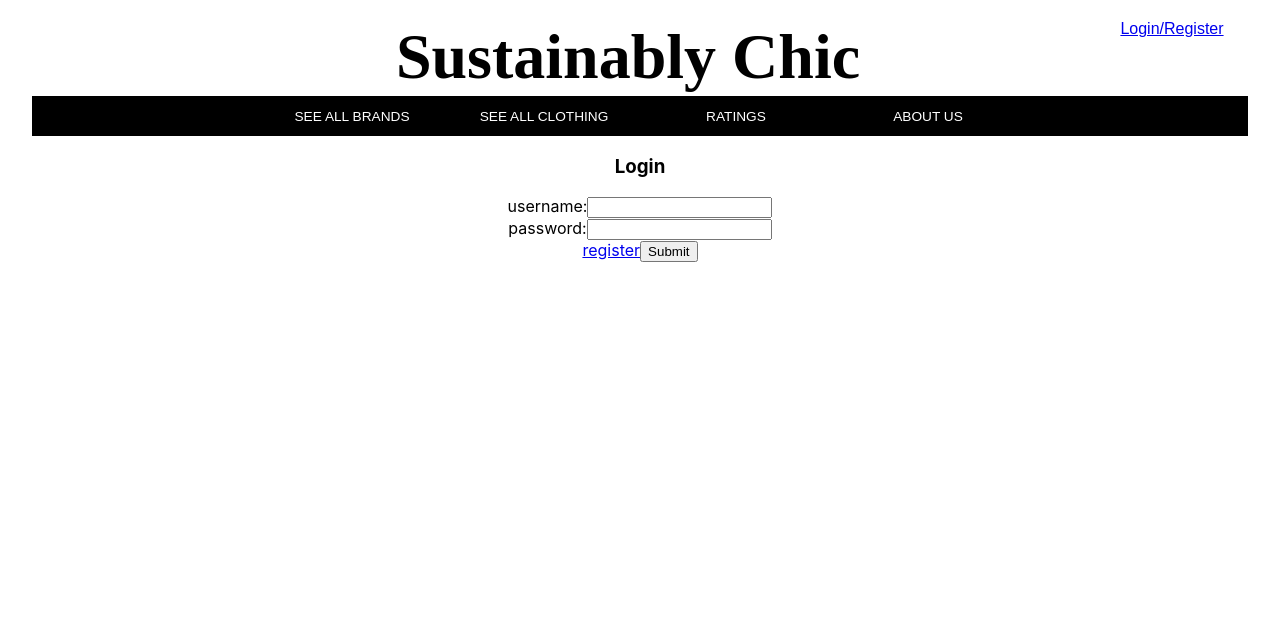
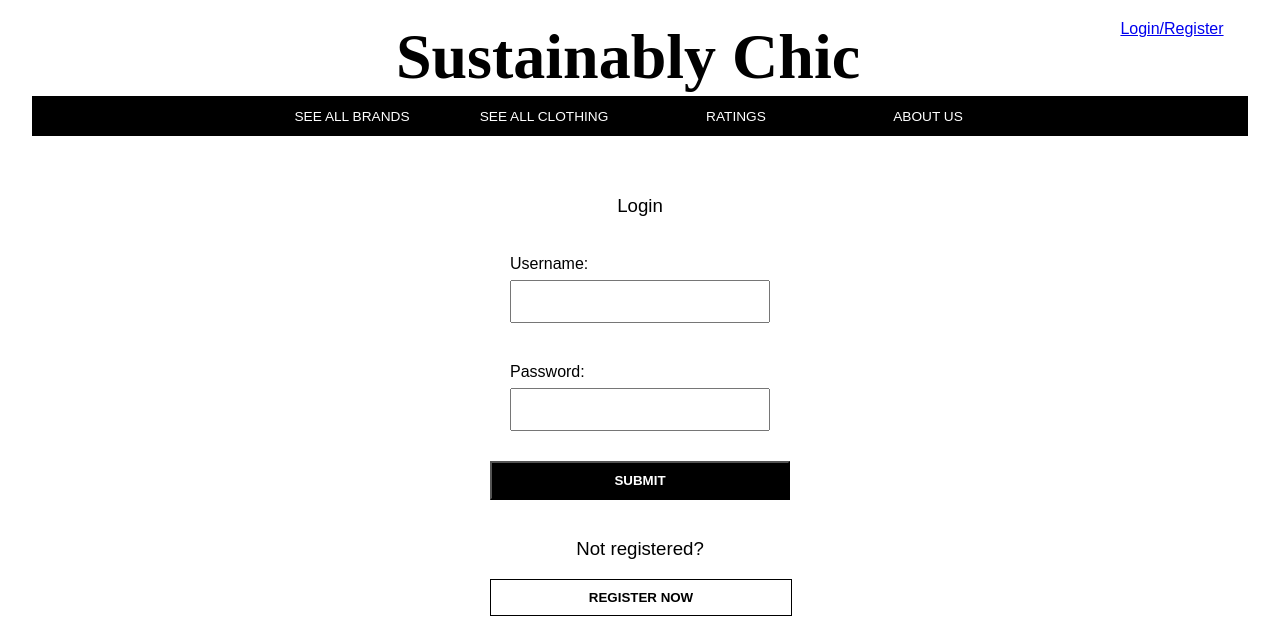
Before and after one commit to JordisGithub/sustainable-fashion-hub, a React (Create React App) app in the folder client/: page /login in a window 1280 px wide. Shown: the top 640 px of the page. Built offline with nearby package versions, Linux system fonts and the light colour scheme; no server answers; the HTML template or start-up script is replaced by a standard one.

Commit message:
styled login page

```diff
--- a/client/src/components/Login.jsx
+++ /dev/null
@@ -1,52 +0,0 @@
-import React, { Component } from "react";
-import { Link } from "react-router-dom";
-
-export default class Login extends Component {
-  state = {
-    username: "",
-    password: "",
-  };
-
-  handleChange = (e) => {
-    const { name, value } = e.target;
-    this.setState({
-      [name]: value,
-    });
-  };
-
-  render() {
-    const { username, password } = this.state;
-    return (
-      <form
-        onSubmit={(e) => {
-          e.preventDefault();
-          this.props.handleLogin(this.state);
-          this.props.history.push("/");
-        }}
-      >
-        <h3>Login</h3>
-        <label htmlFor="username">username:</label>
-        <input
-          id="username"
-          type="text"
-          name="username"
-          value={username}
-          onChange={this.handleChange}
-        />
-
-        <br />
-        <label htmlFor="password">password:</label>
-        <input
-          id="password"
-          type="password"
-          name="password"
-          value={password}
-          onChange={this.handleChange}
-        />
-        <br />
-        <Link to="/register">register</Link>
-        <button>Submit</button>
-      </form>
-    );
-  }
-}
--- /dev/null
+++ b/client/src/components/Login/Login.css
@@ -0,0 +1,59 @@
+.login-wrapper {
+  /* border: 2pt red solid; */
+  display: grid;
+  font-family: "Work Sans", sans-serif;
+  width: 300px;
+  margin: auto;
+  margin-top: 40px;
+}
+
+.black-button {
+  background-color: black;
+  color: white;
+  text-transform: uppercase;
+  padding: 10px 0;
+  font-weight: 600;
+  font-size: 10pt;
+  width: 100%;
+  margin: auto;
+  cursor: pointer;
+  margin-top: 10px;
+  margin-bottom: 20px;
+}
+
+.white-button {
+  text-transform: uppercase;
+  padding: 10px 0;
+  font-weight: 600;
+  font-size: 10pt;
+  width: 100%;
+  margin: auto;
+  cursor: pointer;
+  background-color: white;
+  color: black;
+  border: 1pt black solid;
+  text-decoration: none;
+}
+
+.login-wrapper h3 {
+  font-size: 14pt;
+  font-weight: 400;
+}
+
+.login-wrapper input {
+  width: 100%;
+  padding: 12px 20px;
+  margin: auto;
+  display: inline-block;
+  box-sizing: border-box;
+}
+
+.login-wrapper label {
+  display: flex;
+  padding-bottom: 5pt;
+  text-transform: capitalize;
+}
+
+.login-wrapper div {
+  padding: 20px;
+}
--- /dev/null
+++ b/client/src/components/Login/Login.jsx
@@ -0,0 +1,64 @@
+import React, { Component } from "react";
+import { Link } from "react-router-dom";
+import "./Login.css";
+
+export default class Login extends Component {
+  state = {
+    username: "",
+    password: "",
+  };
+
+  handleChange = (e) => {
+    const { name, value } = e.target;
+    this.setState({
+      [name]: value,
+    });
+  };
+
+  render() {
+    const { username, password } = this.state;
+    return (
+      <form
+        onSubmit={(e) => {
+          e.preventDefault();
+          this.props.handleLogin(this.state);
+          this.props.history.push("/");
+        }}
+      >
+        <div className="login-wrapper">
+          <h3>Login</h3>
+
+          <div classname="login-from-label">
+            <label htmlFor="username">username:</label>
+            <input
+              id="username"
+              type="text"
+              name="username"
+              value={username}
+              onChange={this.handleChange}
+            />
+          </div>
+
+          <div classname="login-from-label">
+            <label htmlFor="password">password:</label>
+            <input
+              classname="input"
+              id="password"
+              type="password"
+              name="password"
+              value={password}
+              onChange={this.handleChange}
+            />
+          </div>
+
+          <button className="black-button">Submit</button>
+
+          <h3>Not registered?</h3>
+          <Link className="white-button" to="/register">
+            Register Now
+          </Link>
+        </div>
+      </form>
+    );
+  }
+}
--- a/client/src/components/UpdateBrand.jsx
+++ b/client/src/components/UpdateBrand/UpdateBrand.jsx
@@ -1,5 +1,5 @@
 import React, { Component } from "react";
-import { getOneBrand } from "../services/api-helper";
+import { getOneBrand } from "../../services/api-helper";
 
 export default class UpdateBrand extends Component {
   state = {
```
Also changed, not shown: client/src/components/Main.jsx (+9 -5 lines), client/src/components/CreateBrand/CreateBrand.jsx (renamed from client/src/components/CreateBrand.jsx), client/src/components/Footer/Footer.jsx (added), client/src/components/Register/Register.jsx (renamed from client/src/components/Register.jsx), client/src/components/ShowBrands/ShowBrands.jsx (renamed from client/src/components/ShowBrands.jsx), client/src/components/UpdateBrand/UpdateBrand.css (added).
